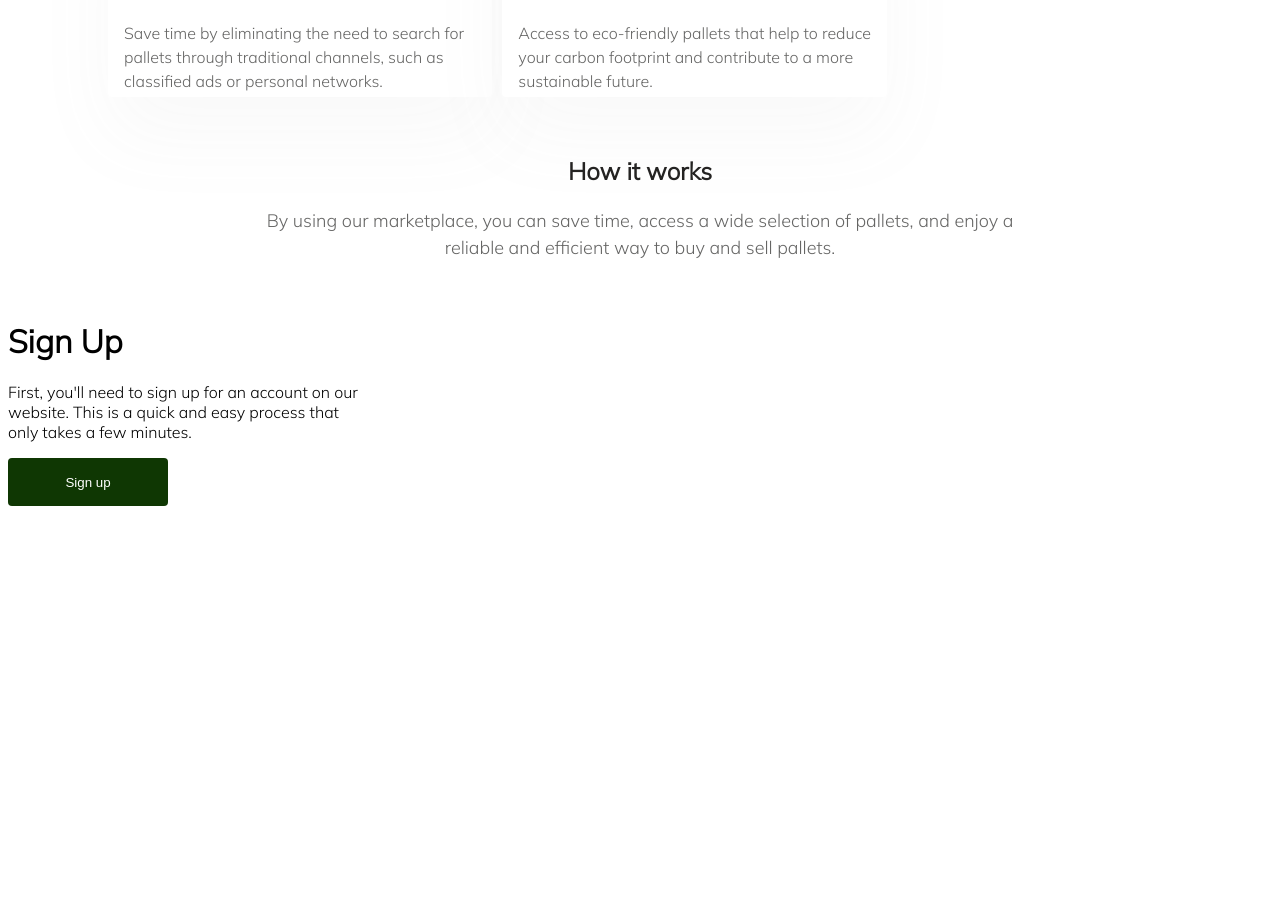
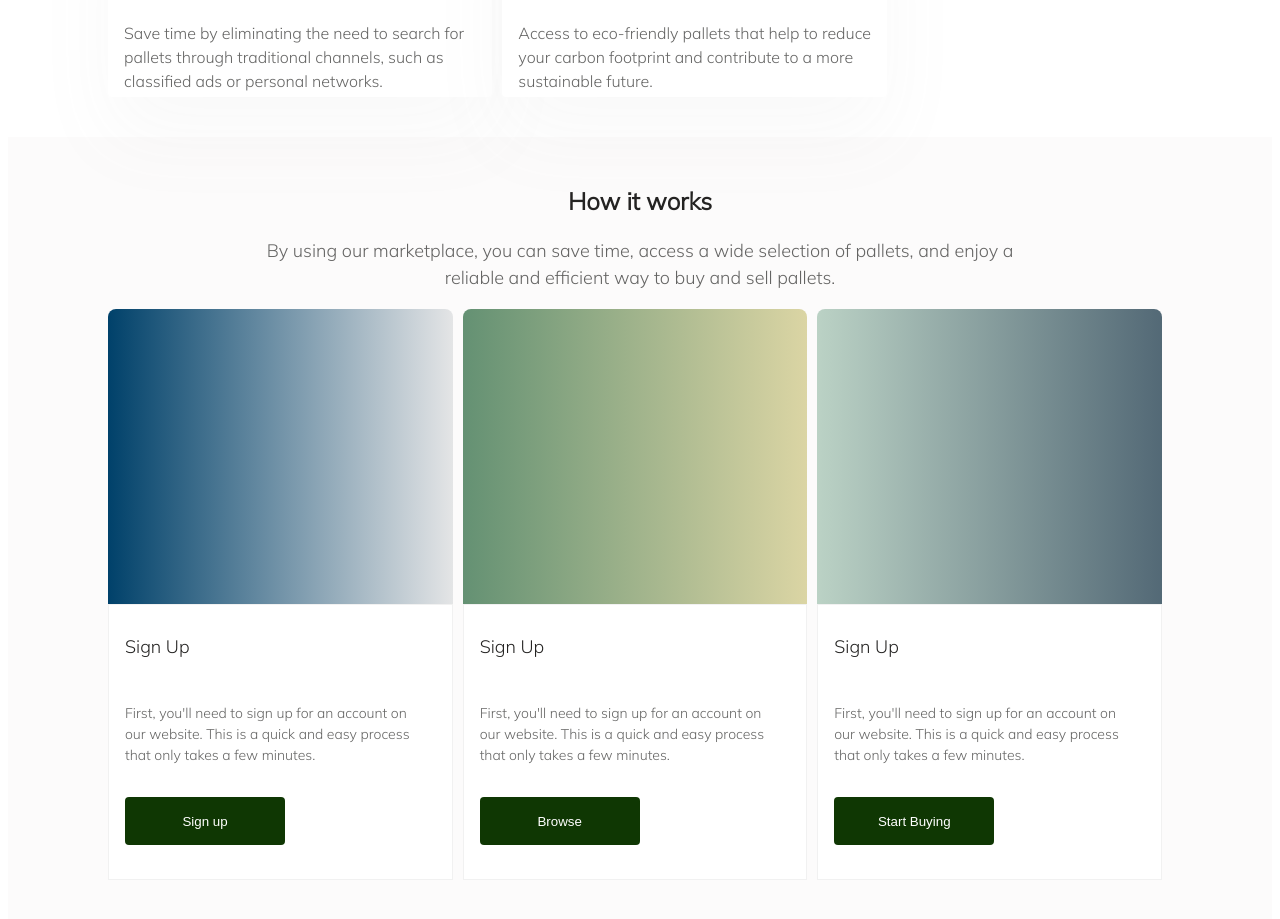
Before and after one commit to mcbillz/Palleteco, a React (Create React App) app: page / in a window 1280 px wide. Shown: the part 1660-2579 px from the top of the page. Built offline with nearby package versions, Linux system fonts and the light colour scheme.

Commit message:
first commit

```diff
--- a/src/CSS/LandingPage.css
+++ b/src/CSS/LandingPage.css
@@ -61,10 +61,9 @@ body {
   border: 1px solid #ffffff;
   border-radius: 50%;
 }
-left: 72px;
 
 .Hero-section-imgs img:nth-child(1) {
-  left: 0;
+  left: 150;
 }
 .Hero-section-imgs img:nth-child(2) {
   left: 174px;
@@ -111,21 +110,58 @@ left: 72px;
   margin-right: 10px; /* Additional spacing between items */
   margin-bottom: 10px;
 }
+.Section2 {
+  padding: 30px 100px;
+  background-color: #fcfbfb;
+}
 .Section2b {
-  /* display: flex; */
+  display: flex;
+  flex-wrap: wrap;
 }
 .card2 {
-  /* display: flex;
-  flex-direction: column;
-  align-items: flex-end; */
-  padding: 0px;
   width: 357px;
-  height: 536px;
+  flex-basis: calc(33.33% - 10px); /* 33.33% minus any additional spacing */
+  margin-right: 10px; /* Additional spacing between items */
+  margin-bottom: 10px;
 }
-.card2-top-div {
-  background: linear-gradient(90deg, #00416a 0%, #e4e5e6 100%);
+.card2 div:nth-child(1) {
+  height: 295px;
   border-radius: 8px 8px 0px 0px;
 }
+.card2a div:nth-child(1) {
+  background: linear-gradient(90deg, #00416a 0%, #e4e5e6 100%);
+}
+.card2b div:nth-child(1) {
+  background: linear-gradient(90deg, #649173 0%, #dbd5a4 100%);
+}
+.card2c div:nth-child(1) {
+  background: linear-gradient(90deg, #bbd2c5 0%, #536976 100%);
+}
 .card2-top-div img {
-  height: 50px;
 }
+.card2 div:nth-child(2) {
+  display: flex;
+  flex-direction: column;
+  padding: 16px 16px;
+  gap: 17px;
+
+  height: 242px;
+  background: #ffffff;
+  border: 1px solid #f1f1f1;
+}
+.card2 div:nth-child(2) h1 {
+  font-style: normal;
+  font-weight: 400;
+  font-size: 18px;
+  line-height: 150%;
+  color: #242322;
+}
+.card2 div:nth-child(2) p {
+  width: 301px;
+  height: 63px;
+  font-style: normal;
+  font-weight: 400;
+  font-size: 14px;
+  line-height: 150%;
+  color: rgba(36, 35, 34, 0.7);
+}
--- a/src/Pages/LandingPage.jsx
+++ b/src/Pages/LandingPage.jsx
@@ -81,9 +81,9 @@ function LandingPage() {
           </p>
         </div>
         <div className="Section2b">
-          <div className="card2">
+          <div className="card2 card2a">
             <div classname="card2-top-div">
-              <img scr={x2} />
+              <img scr={Hero5} />
             </div>
             <div>
               <h1>Sign Up</h1>
@@ -94,8 +94,30 @@ function LandingPage() {
               <GreenBtn text="Sign up" />
             </div>
           </div>
-          <div className="card2"></div>
-          <div className="card2"></div>
+          <div className="card2 card2b">
+            <div classname="card2-top-div">
+              <img scr={x3} />
+            </div>
+            <div>
+              <h1>Sign Up</h1>
+              <p>
+                First, you'll need to sign up for an account on our website.
+                This is a quick and easy process that only takes a few minutes.
+              </p>
+              <GreenBtn text="Browse" />
+            </div>
+          </div>
+          <div className="card2 card2c">
+            <div classname="card2-top-div"></div>
+            <div>
+              <h1>Sign Up</h1>
+              <p>
+                First, you'll need to sign up for an account on our website.
+                This is a quick and easy process that only takes a few minutes.
+              </p>
+              <GreenBtn text="Start Buying" />
+            </div>
+          </div>
         </div>
       </div>
     </div>
```
